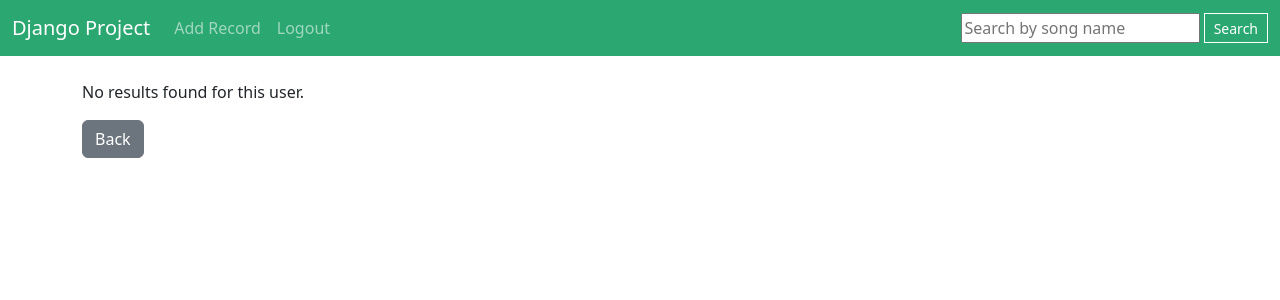
After one commit to lnlydty/django_project, a Django app: page /search_records/ in a window 1280 px wide. The commit adds this page. Shown: the top 300 px of the page. Run offline with Django 5.2, Linux system fonts and the light colour scheme; the visitor is signed in with stand-in values (Sample User, id 1).

Commit message:
searchbar_completed

```diff
--- a/website1/templates/navbar.html
+++ b/website1/templates/navbar.html
@@ -36,5 +36,12 @@
 
     </div>
 
+    <!-- Added search bar  -->
+      <form method="get" action="{% url 'search_records' %}">
+          <input type="text" name="q" placeholder="Search by song name" required>
+          <button type="submit" style="background-color: #2ba771; color: white; border: 1.5px solid white; padding: 3.5px 9px; cursor: pointer; font-size: 14px;">
+          Search</button>
+      </form>
+
   </div>
 </nav>
--- /dev/null
+++ b/website1/templates/search_records.html
@@ -0,0 +1,40 @@
+{% extends 'base.html' %}
+
+{% block content %}
+
+<!-- make two columns to show song records -->
+
+{% if song_records %}
+    <div class="row">
+        {% for song_record in song_records %}
+            <div class="col-md-6 mb-4">
+                <div class="card">
+                    <div class="card-body">
+                    <h4>{{ song_record.song_title }} - {{ song_record.artist_name }}</h4>
+                    <strong>Song Type:</strong> {{ song_record.song_type }}<br/>
+
+                    <br/>
+                    <strong>Song Lyrics:</strong><br/>
+                    {{ song_record.song_lyrics|slice:":150"|linebreaks }}
+
+                        <!-- display only the first 150 characters for lyrics and chords -->
+
+                    <strong>Song Chords:</strong><br/>
+                    {{ song_record.song_chords|slice:":150"|linebreaks }}
+
+                    <strong>Created at:</strong> {{ song_record.created_at }}<br/>
+                    <strong>ID:</strong>
+                    <a href="{% url 'record' song_record.id %}">{{ song_record.id }}</a><br/>
+                    <hr/>
+                    </div>
+                </div>
+            </div>
+        {% endfor %}
+    </div>
+{% else %}
+    <p>No results found for this user.</p>
+{% endif %}
+
+<a href="{% url 'home' %}" class="btn btn-secondary">Back</a>
+
+{% endblock %}
--- a/website1/urls.py
+++ b/website1/urls.py
@@ -10,4 +10,5 @@ urlpatterns = [
     path('delete_record/<int:pk>', views.delete_record, name='delete_record'),
     path('add_record/', views.add_record, name='add_record'),
     path('update_record/<int:pk>', views.update_record, name='update_record'), # pk as the primary key (ID), gets int
+    path('search_records/', views.search_records, name='search_records'),
 ]
--- a/website1/views.py
+++ b/website1/views.py
@@ -2,7 +2,9 @@ from django.shortcuts import render, redirect
 from django.contrib.auth import authenticate, login, logout
 from django.contrib import messages
 from .forms import SignUpForm, AddRecordForm
+from django.db.models import Q
 from .models import Record
+
 
 # Create your views here.
 
@@ -97,3 +99,22 @@ def update_record(request, pk):
 	else:
 		messages.success(request, "Login first to update record.")
 		return redirect('home')
+
+
+def search_records(request):
+    if request.user.is_authenticated:  # User must be logged in to check user records
+        query = request.GET.get('q')  # Get the search query from the request
+        song_records = []
+
+        if query:
+            first_word = query.split()[0] if query.split() else '' #gets first word
+
+            # Filter records where the first word of the song title matches
+            song_records = Record.objects.filter(song_title__istartswith=first_word).order_by('artist_name')
+            # Get all matching records and sort alphabetically
+
+        return render(request, 'search_records.html', {'song_records': song_records})
+
+    else:
+        messages.success(request, "You must be logged in to search records.")
+        return redirect('home')
```
